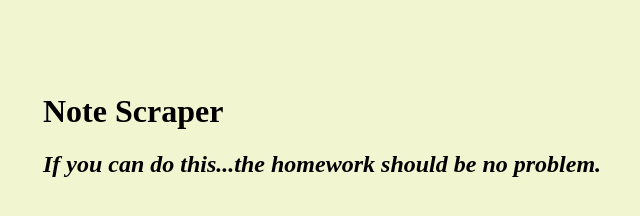
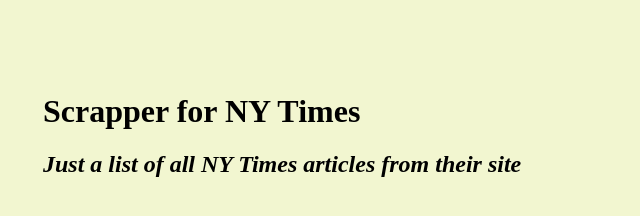
Before and after one commit to zstucker19/scrappingWithMongo, a website: page public/index.html in a window 1280 px wide. Shown: the whole page, without its empty margins (117-757 px from the left). Drawn offline with nearby package versions, Linux system fonts and the light colour scheme; no server answers.

Commit message:
Some changes

```diff
--- a/models/Article.js
+++ b/models/Article.js
@@ -5,7 +5,7 @@
 var ArticleSchema = new Schema({
 	title: {
 		type: String,
-		required: true,
+		required: true
 	},
 	link: {
 		type: String,
--- a/public/index.html
+++ b/public/index.html
@@ -38,8 +38,8 @@
   </head>
   <body>
     <div id="wrapper">
-      <h1>Note Scraper</h1>
-      <h2><i>If you can do this...the homework should be no problem.</i></h2>
+      <h1>Scrapper for NY Times</h1>
+      <h2><i>Just a list of all NY Times articles from their site</i></h2>
       <div id="articles"></div>
       <div id="notes"></div>
     </div>
--- a/server.js
+++ b/server.js
@@ -43,7 +43,7 @@
 
     var $ = cheerio.load(html);
 
-    $("trb_outfit_relatedListTitle_a").each(function(i, element) {
+    $("story-heading").each(function(i, element) {
 
 
       var result = {};
```
